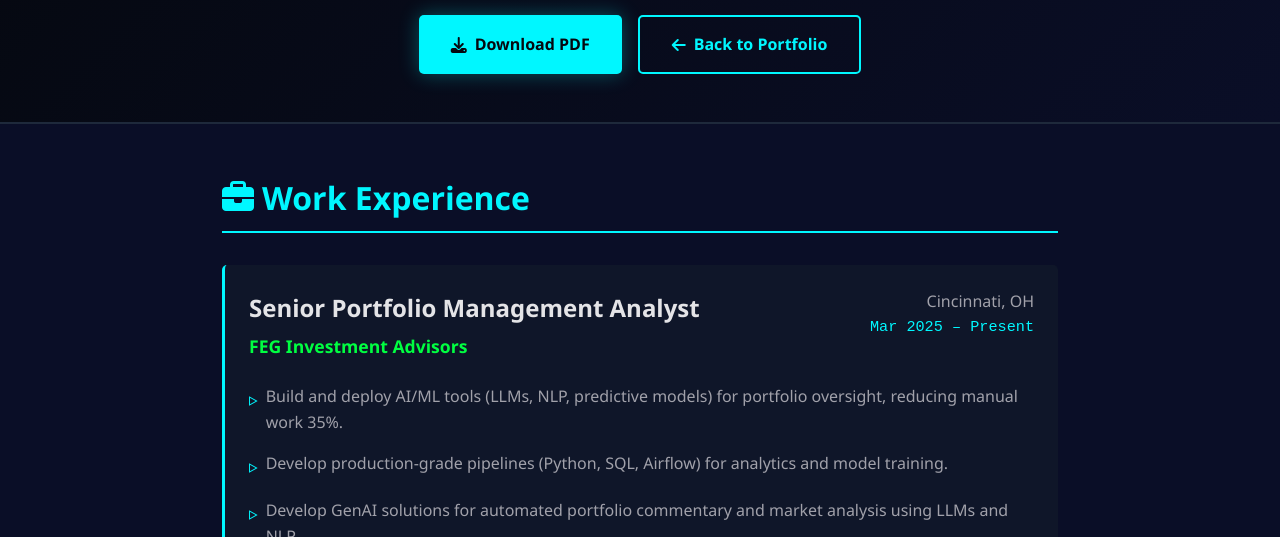
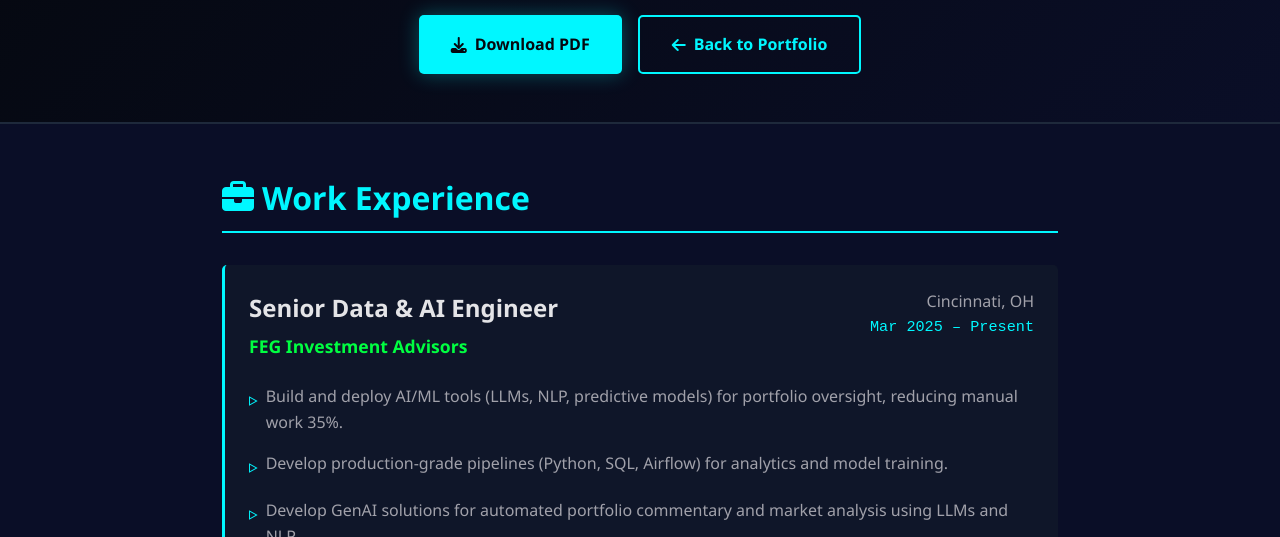
Before and after one commit to CrisSArenas/CrisSArenas.github.io, a plain HTML site: page resume.html in a window 1280 px wide. Shown: the part 263-800 px from the top of the page. Drawn offline with Linux system fonts and the light colour scheme.

Commit message:
Update resume.html

```diff
--- a/resume.html
+++ b/resume.html
@@ -240,7 +240,7 @@
                 <div class="experience-item">
                     <div class="item-header">
                         <div class="item-title">
-                            <h3>Senior Portfolio Management Analyst</h3>
+                            <h3>Senior Data & AI Engineer</h3>
                             <div class="item-company">FEG Investment Advisors</div>
                         </div>
                         <div class="item-location">
```
